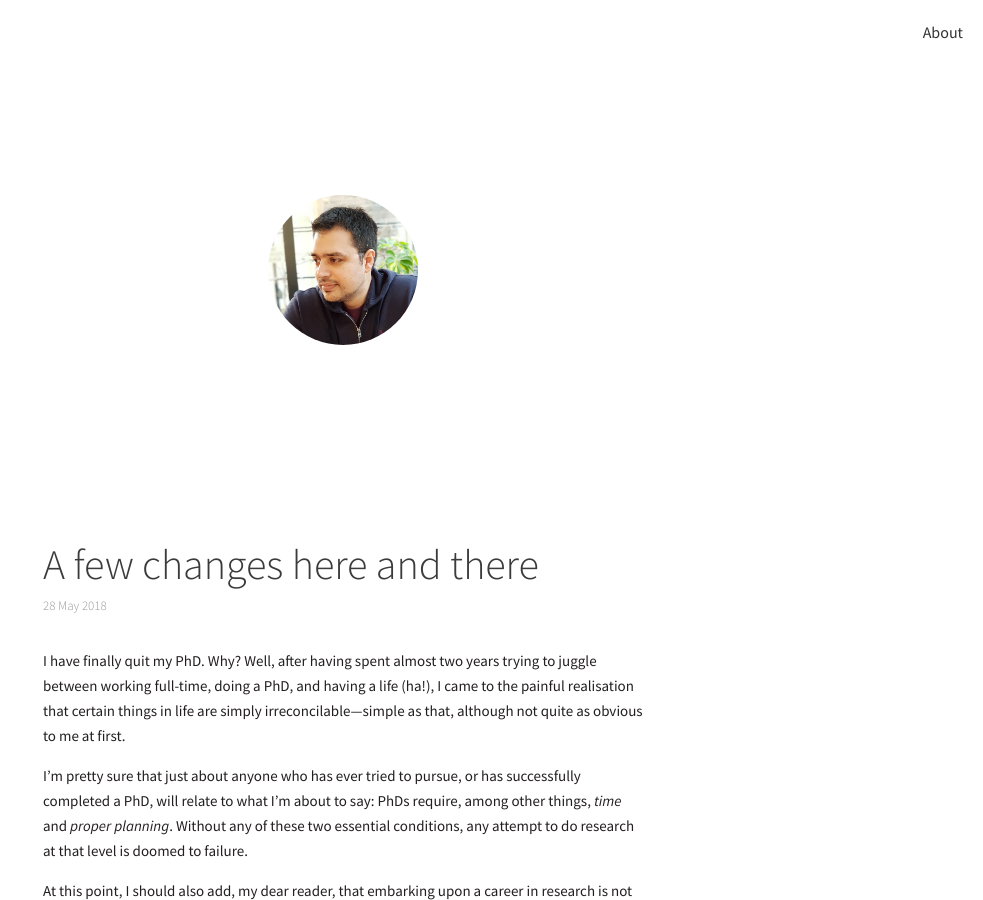
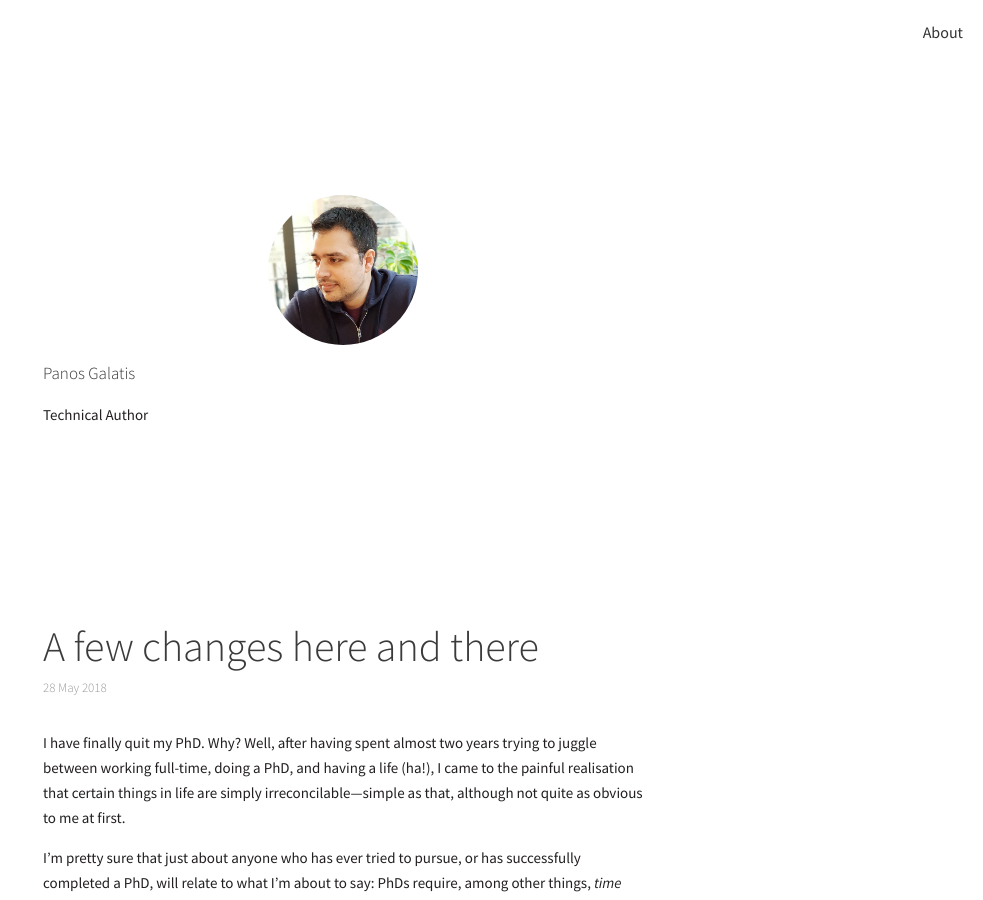
Before and after one commit to pgalatis/pgalatis.github.io, a Jekyll site: the page built from index.html, in a window 1280 px wide and 900 px high. Shown: the whole window, without its empty margins (297-1280 px from the left). Built offline with Jekyll 4.4.1, drawn with Linux system fonts in a browser that asks for light colours; nearby versions of some CDN libraries; the list of posts is cut into pages by our own code.

Commit message:
Update default.html

```diff
--- a/_layouts/default.html
+++ b/_layouts/default.html
@@ -3,7 +3,7 @@
   <head>
     <meta charset="utf-8">
     <meta name="viewport" content="width=device-width, initial-scale=1, shrink-to-fit=no">
-    <meta name="description" content="Panos Galati">
+    <meta name="description" content="Panos Galatis">
     <meta name="author" content="Panos Galatis">
 
     <title>Panos Galatis Micro Blog</title>
@@ -89,6 +89,8 @@
 
    <div class="hero">
      <p><a href="/"><img src="https://pgalatis.github.io/images/me.jpg" title="Me" class="profile"></a></p>
+     <p class="lead">Panos Galatis</p>
+     <p class="desc">Technical Author</p>
    </div>
 
     <div class="content">
```
